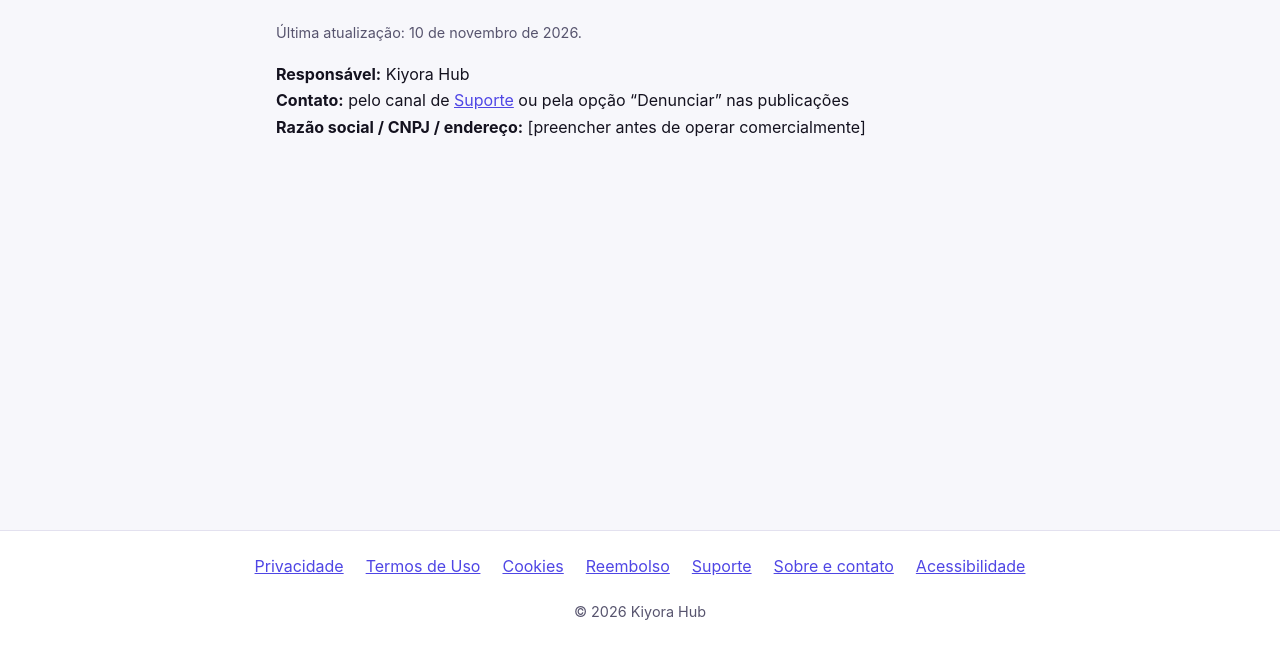
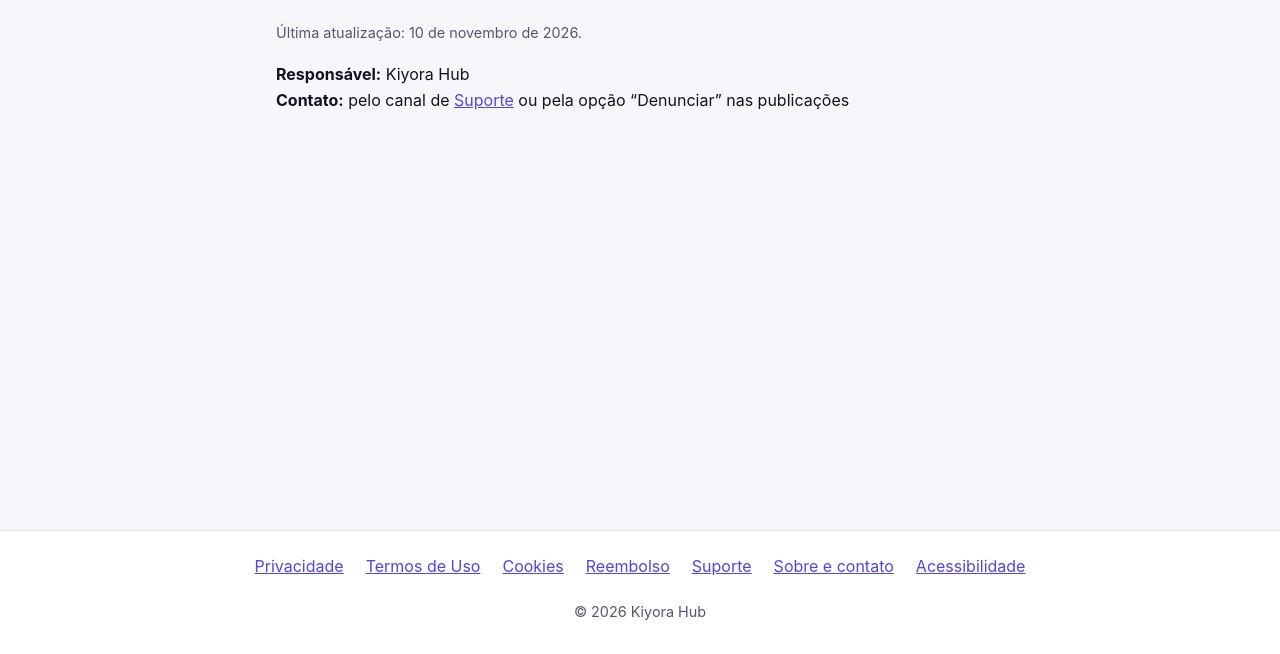
Before and after one commit to GZEE-SCRIPTS-DEV/Kiyora-Hub, a plain HTML site: page sobre.html in a window 1280 px wide. Shown: the part 146-800 px from the top of the page. Drawn offline with Linux system fonts and the light colour scheme.

Commit message:
Update sobre.html

```diff
--- a/sobre.html
+++ b/sobre.html
@@ -12,6 +12,6 @@ main{flex:1;width:100%;max-width:760px;margin:0 auto;padding:24px 16px 40px}h1{f
 footer{border-top:1px solid var(--bd);background:var(--card);padding:16px;text-align:center}footer div{display:flex;flex-wrap:wrap;gap:4px 14px;justify-content:center}footer a{padding:6px 4px}</style></head>
 <body><a class="skip" href="#c">Pular para o conteúdo</a>
 <header><img src="favicon-32x32.png" alt="" width="28" height="28"><strong>Kiyora Hub</strong><a class="b" href="index.html">Voltar ao site</a></header>
-<main id="c"><h1>Sobre e contato</h1><p class="mut">Última atualização: 10 de novembro de 2026.</p><p><strong>Responsável:</strong> Kiyora Hub<br><strong>Contato:</strong> pelo canal de <a href="suporte.html">Suporte</a> ou pela opção “Denunciar” nas publicações<br><strong>Razão social / CNPJ / endereço:</strong> [preencher antes de operar comercialmente]</p></main>
+<main id="c"><h1>Sobre e contato</h1><p class="mut">Última atualização: 10 de novembro de 2026.</p><p><strong>Responsável:</strong> Kiyora Hub<br><strong>Contato:</strong> pelo canal de <a href="suporte.html">Suporte</a> ou pela opção “Denunciar” nas publicações<br><strong></strong></p></main>
 <footer><div role="navigation" aria-label="Links do rodapé"><a href="privacidade.html">Privacidade</a><a href="termos.html">Termos de Uso</a><a href="cookies.html">Cookies</a><a href="reembolso.html">Reembolso</a><a href="suporte.html">Suporte</a><a href="sobre.html">Sobre e contato</a><a href="acessibilidade.html">Acessibilidade</a></div><p class="mut">© <span id="y">2026</span> Kiyora Hub</p></footer>
 <script>document.getElementById("y").textContent=new Date().getFullYear()</script></body></html>
```
